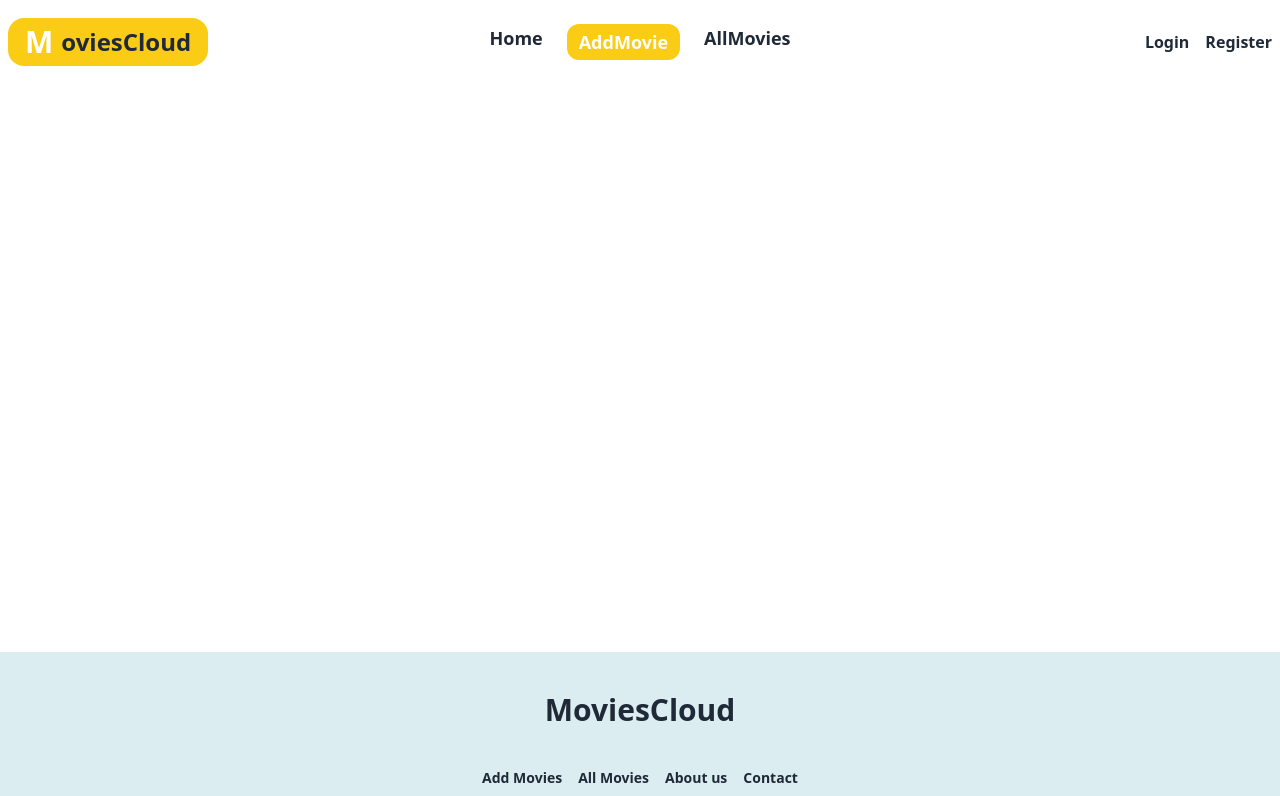
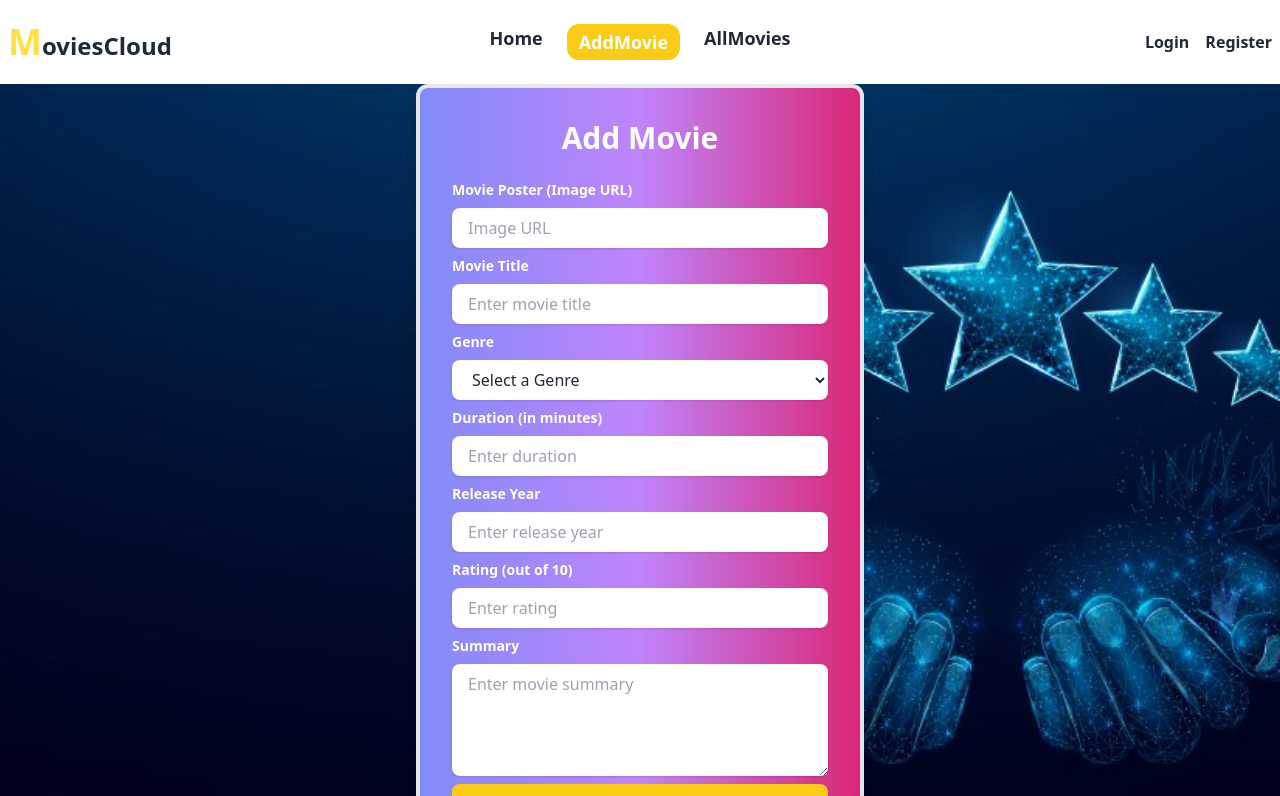
Before and after one commit to SajidMahmud077/ph-a-10-client-side, a React (Vite) app: page /addmovie in a window 1280 px wide. Shown: the top 796 px of the page. Built offline with nearby package versions, Linux system fonts and the light colour scheme.

Commit message:
add movie form added and data post done

```diff
--- a/src/components/Footer.jsx
+++ b/src/components/Footer.jsx
@@ -25,7 +25,7 @@ const Footer = () => {
           <a href="" className="text-3xl text-blue-500">
             <FaFacebookF />
           </a>
-          <a href="" className="text-3xl text-pink-600">
+          <a href="" className="text-3xl text-pink-500">
             <FaSquareInstagram />
           </a>
           <a className="text-3xl" href="">
--- a/src/components/Navbar.jsx
+++ b/src/components/Navbar.jsx
@@ -51,12 +51,12 @@ const Navbar = () => {
                 {links}
               </ul>
             </div>
-            <div className=' rounded-2xl bg-yellow-400'>
-            <a className="btn btn-ghost text-2xl">
-              <span className="font-bold text-3xl text-white inline-block align-middle">
+            <div className=''>
+            <a href='' className=" text-2xl">
+              <span className="font-bold text-4xl text-yellow-300 inline-block">
                 M
               </span>
-              <span className="inline-block  text-re font-semibold">oviesCloud</span>
+              <span className="inline-block  text-2xl font-bold">oviesCloud</span>
             </a>
             </div>
           </div>
--- a/src/pages/Addmovie.jsx
+++ b/src/pages/Addmovie.jsx
@@ -1,13 +1,189 @@
 import React from "react";
 import Navbar from "../components/Navbar";
 import Footer from "../components/Footer";
+import addmoviebg from "../assets/addmoviebg.jpg";
 
 const Addmovie = () => {
+  const handleAddMovie=(event)=>{
+    event.preventDefault();
+    const form=event.target;
+
+    const poster=form.poster.value;
+    const title=form.title.value;
+    const genre=form.genre.value;
+    const duration=form.duration.value;
+    const releaseyear=form.releaseyear.value;
+    const rating=form.rating.value;
+    const summary=form.summary.value;
+
+    const newMovie = {
+      poster,
+      title,
+      genre,
+      duration: Number(duration),
+      releaseyear: Number(releaseyear),
+      rating: Number(rating),
+      summary,
+    };
+
+    console.log(newMovie)
+
+    fetch('http://localhost:5000/movie', {
+      method:'POST',
+      headers:{
+        'content-type': 'application/json'
+      },
+      body:JSON.stringify(newMovie)
+    })
+    .then(res=> res.json())
+    .then(data =>{
+      alert('Movie added successfully')
+      console.log(data)
+    })
+
+  }
   return (
     <div>
       <Navbar />
-      <div className="min-h-[calc(100vh-232px)]">
+      <div
+        className="bg-cover bg-center items-center"
+        style={{ backgroundImage: `url(${addmoviebg})` }}
+      >
+        <div className="max-w-sm md:max-w-md   mx-auto border-4 bg-gradient-to-r from-indigo-400 via-purple-400 to-pink-600 text-white rounded-xl p-8 shadow-lg">
+          <h2 className="text-3xl font-bold text-center mb-6">Add Movie</h2>
+          <form onSubmit={handleAddMovie}>
+            <div className="mb-2">
+              <label
+                htmlFor="poster"
+                className="block text-sm font-semibold mb-2"
+              >
+                Movie Poster (Image URL)
+              </label>
+              <input
+                type="text"
+                id="poster"
+                name="poster"
+                placeholder="Image URL"
+                className="block w-full bg-white text-gray-800 border-none rounded-lg shadow focus:ring-2 focus:ring-pink-400 focus:outline-none px-4 py-2"
+              />
+            </div>
+            <div className="mb-2">
+              <label
+                htmlFor="title"
+                className="block text-sm font-semibold mb-2"
+              >
+                Movie Title
+              </label>
+              <input
+                type="text"
+                id="title"
+                name="title"
+                placeholder="Enter movie title"
+                className="block w-full bg-white text-gray-800 border-none rounded-lg shadow focus:ring-2 focus:ring-purple-400 focus:outline-none px-4 py-2"
+              />
+            </div>
 
+            <div className="mb-2">
+              <label
+                htmlFor="genre"
+                className="block text-sm font-semibold mb-2"
+              >
+                Genre
+              </label>
+              <select
+                id="genre"
+                name="genre"
+                className="block w-full bg-white text-gray-800 border-none rounded-lg shadow focus:ring-2 focus:ring-purple-400 focus:outline-none px-4 py-2"
+              >
+                <option value="" disabled selected>
+                  Select a Genre
+                </option>
+                <option value="comedy">Comedy</option>
+                <option value="drama">Drama</option>
+                <option value="horror">Horror</option>
+                <option value="action">Action</option>
+                <option value="romance">Romance</option>
+              </select>
+            </div>
+
+            <div className="mb-2">
+              <label
+                htmlFor="duration"
+                className="block text-sm font-semibold mb-2"
+              >
+                Duration (in minutes)
+              </label>
+              <input
+                type="number"
+                id="duration"
+                name="duration"
+                placeholder="Enter duration"
+                min="60"
+                className="block w-full bg-white text-gray-800 border-none rounded-lg shadow focus:ring-2 focus:ring-purple-400 focus:outline-none px-4 py-2"
+              />
+            </div>
+
+            <div className="mb-2">
+              <label
+                htmlFor="releaseYear"
+                className="block text-sm font-semibold mb-2"
+              >
+                Release Year
+              </label>
+              <input
+                type="number"
+                id="releaseYear"
+                name="releaseyear"
+                placeholder="Enter release year"
+                min="1900"
+                max="2024"
+                step="1"
+                className="block w-full bg-white text-gray-800 border-none rounded-lg shadow focus:ring-2 focus:ring-indigo-400 focus:outline-none px-4 py-2"
+              />
+            </div>
+
+            <div className="mb-2">
+              <label
+                htmlFor="rating"
+                className="block text-sm font-semibold mb-2"
+              >
+                Rating (out of 10)
+              </label>
+              <input
+                type="number"
+                id="rating"
+                name="rating"
+                placeholder="Enter rating"
+                min="1"
+                max="10"
+                step="0.1"
+                className="block w-full bg-white text-gray-800 border-none rounded-lg shadow focus:ring-2 focus:ring-pink-400 focus:outline-none px-4 py-2"
+              />
+            </div>
+
+            <div className="mb-2">
+              <label
+                htmlFor="summary"
+                className="block text-sm font-semibold mb-2"
+              >
+                Summary
+              </label>
+              <textarea
+                id="summary"
+                name="summary"
+                placeholder="Enter movie summary"
+                rows="4"
+                className="block w-full bg-white text-gray-800 border-none rounded-lg shadow focus:ring-2 focus:ring-pink-400 focus:outline-none px-4 py-2"
+              ></textarea>
+            </div>
+            <button
+              type="submit"
+              className="w-full bg-yellow-400 hover:from-pink-500 hover:to-purple-500 text-white font-bold py-2 px-4 rounded-lg shadow-lg transform hover:scale-105 transition duration-300"
+            >
+              Add Movie
+            </button>
+          </form>
+        </div>
       </div>
       <Footer />
     </div>
--- a/src/pages/Home.jsx
+++ b/src/pages/Home.jsx
@@ -11,7 +11,7 @@ const Home = () => {
       <header className="container mx-auto px-2">
         <div className="carousel w-full">
           <div id="slide1" className="carousel-item relative w-full">
-            <img src={slide1} className="w-full h-[650px] rounded-2xl" />
+            <img src={slide1} className="w-full md:h-[650px] rounded-2xl" />
             <div className="absolute left-5 right-5 top-1/2 flex -translate-y-1/2 transform justify-between">
               <a href="#slide4" className="btn btn-circle">
                 ❮
@@ -22,7 +22,7 @@ const Home = () => {
             </div>
           </div>
           <div id="slide2" className="carousel-item relative w-full">
-            <img src={slide2} className="w-full h-[650px] rounded-2xl" />
+            <img src={slide2} className="w-full md:h-[650px] rounded-2xl" />
             <div className="absolute left-5 right-5 top-1/2 flex -translate-y-1/2 transform justify-between">
               <a href="#slide1" className="btn btn-circle">
                 ❮
@@ -33,7 +33,7 @@ const Home = () => {
             </div>
           </div>
           <div id="slide3" className="carousel-item relative w-full">
-            <img src={slide3} className="w-full h-[650px] rounded-2xl" />
+            <img src={slide3} className="w-full md:h-[650px] rounded-2xl" />
             <div className="absolute left-5 right-5 top-1/2 flex -translate-y-1/2 transform justify-between">
               <a href="#slide2" className="btn btn-circle">
                 ❮
@@ -44,7 +44,7 @@ const Home = () => {
             </div>
           </div>
           <div id="slide4" className="carousel-item relative w-full">
-            <img src={slide4} className="w-full h-[650px] rounded-2xl" />
+            <img src={slide4} className="w-full md:h-[650px] rounded-2xl" />
             <div className="absolute left-5 right-5 top-1/2 flex -translate-y-1/2 transform justify-between">
               <a href="#slide3" className="btn btn-circle">
                 ❮
```
Also changed, not shown: src/assets/addmoviebg.jpg (added).
